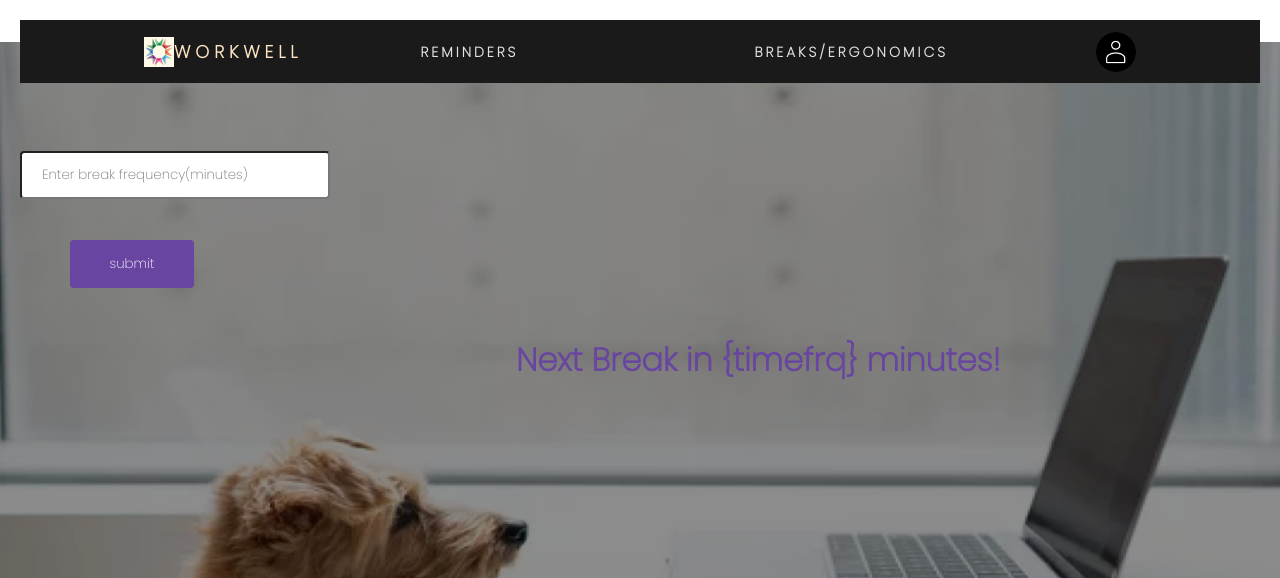
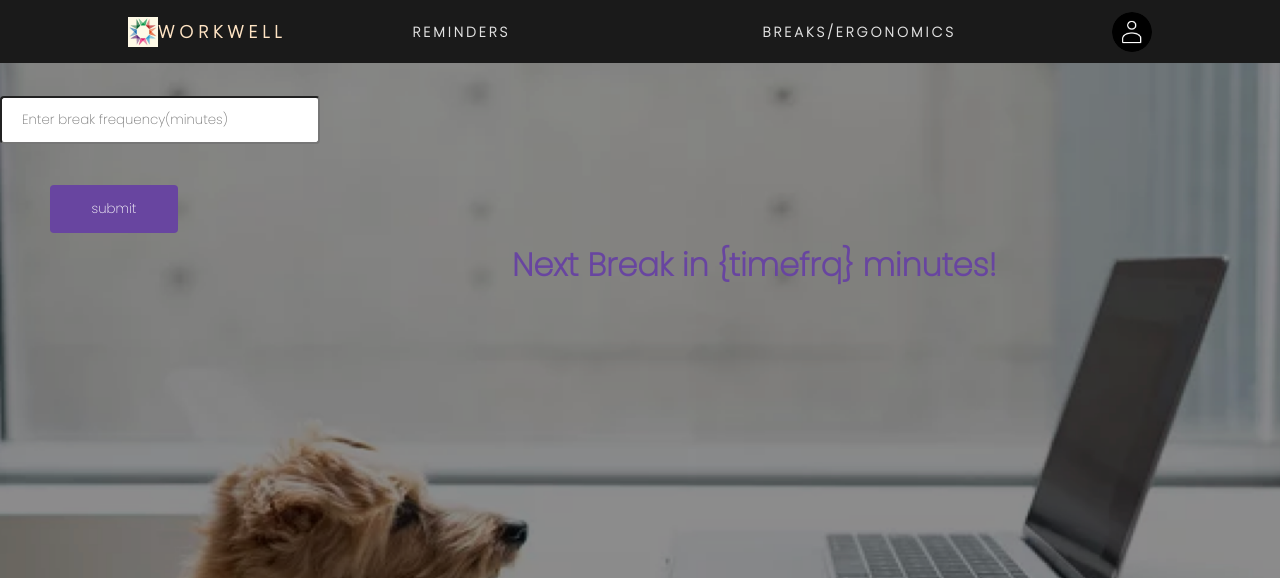
Before and after one commit to pranavganeshvt/WorkWell, a PHP site: page /Breaks.php in a window 1280 px wide; the page is wider, and only the part inside the window is pictured. Shown: the top 578 px of that part. Run offline with PHP 8.4, Linux system fonts and the light colour scheme; the visitor is signed in with stand-in values (Sample User, id 1); data that the repository does not hold is empty; grey boxes are pictures that could not be loaded.

Commit message:
Styling updates for padding in home page

```diff
--- a/Breaks.php
+++ b/Breaks.php
@@ -57,7 +57,7 @@
 
             div {
             border-radius: 5px;
-            padding: 20px;
+            padding: 0px;
             }
 
         </style>
--- a/style.css
+++ b/style.css
@@ -24,6 +24,7 @@
     justify-content: space-around;
     align-items: center;
     position: relative;
+    margin-bottom: 5px;
 }
 .logo{
     width: 30px;
```
Also changed, not shown: menu.php (+6 -5 lines).
